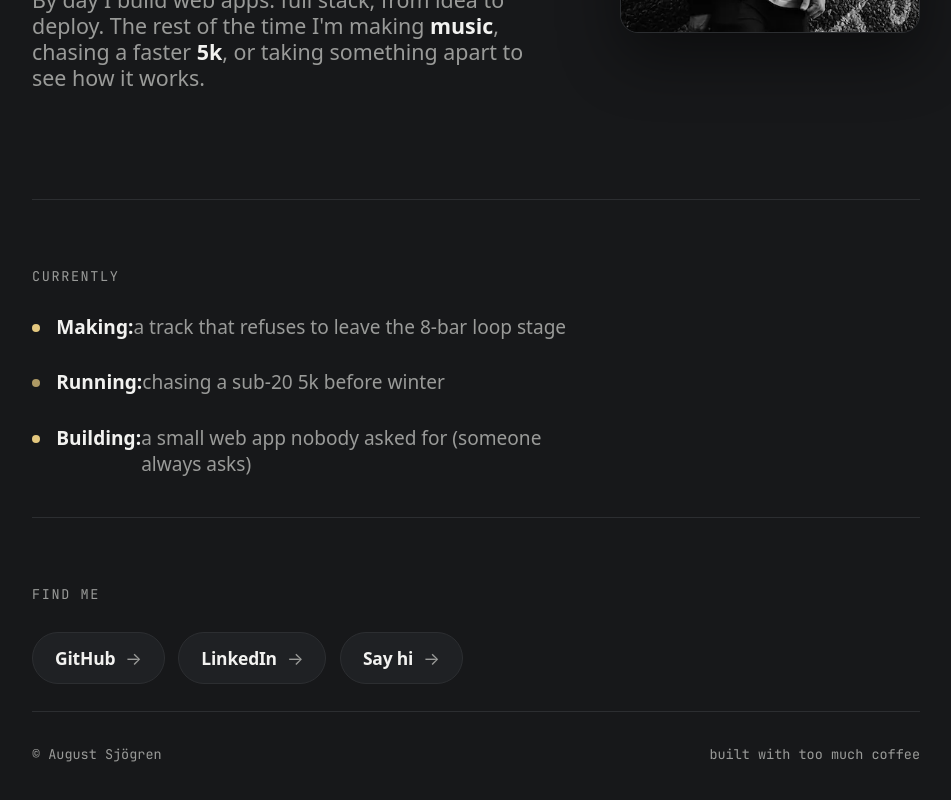
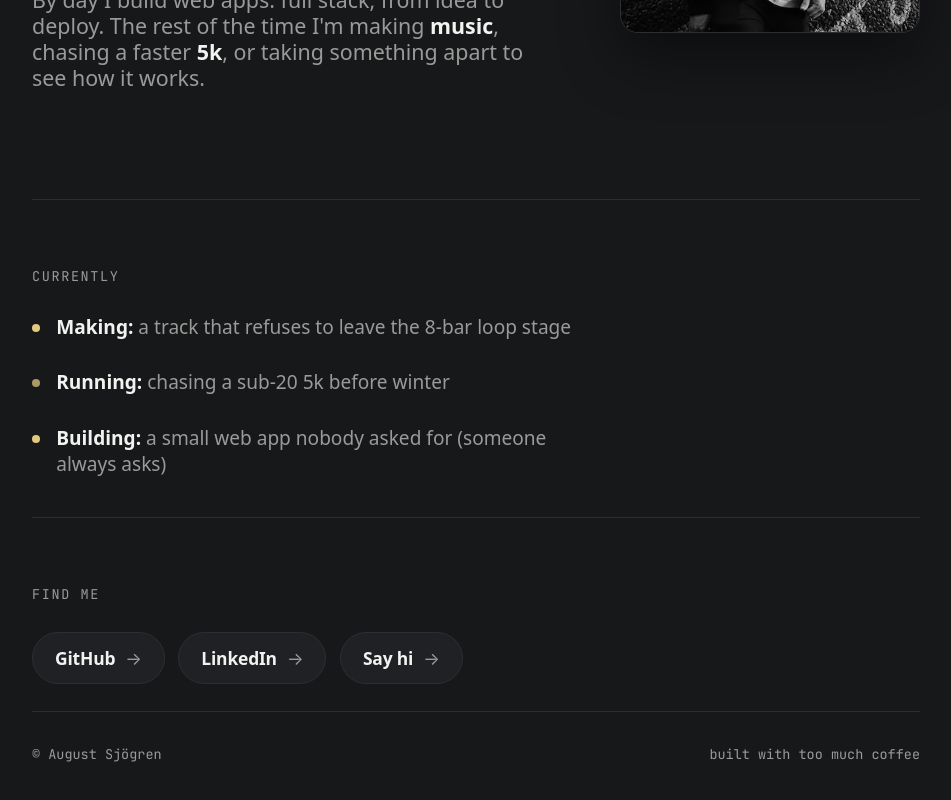
Before and after one commit to augustsjogren/portfolio, a React (Vite) app: page / in a window 1280 px wide. Shown: the part 603-1403 px from the top of the page, without its empty margins (164-1115 px from the left). Built offline with nearby package versions, Linux system fonts and the light colour scheme.

Commit message:
Fix collapsed spaces after bold labels: drop legacy flex hack on list children
The global 'ul li * { display: flex }' rule turned every descendant of a
list item into a flex box, eating whitespace between inline elements
('Making:a track'). Nothing relies on it now; reduced to list-style:none.

```diff
--- a/src/styles/_typography.scss
+++ b/src/styles/_typography.scss
@@ -20,15 +20,4 @@ h1 {
 
 ul {
   list-style: none;
-  display: flex;
-  flex-direction: column;
-  justify-content: center;
-
-  li {
-    display: flex;
-
-    * {
-      display: flex;
-    }
-  }
 }
```
